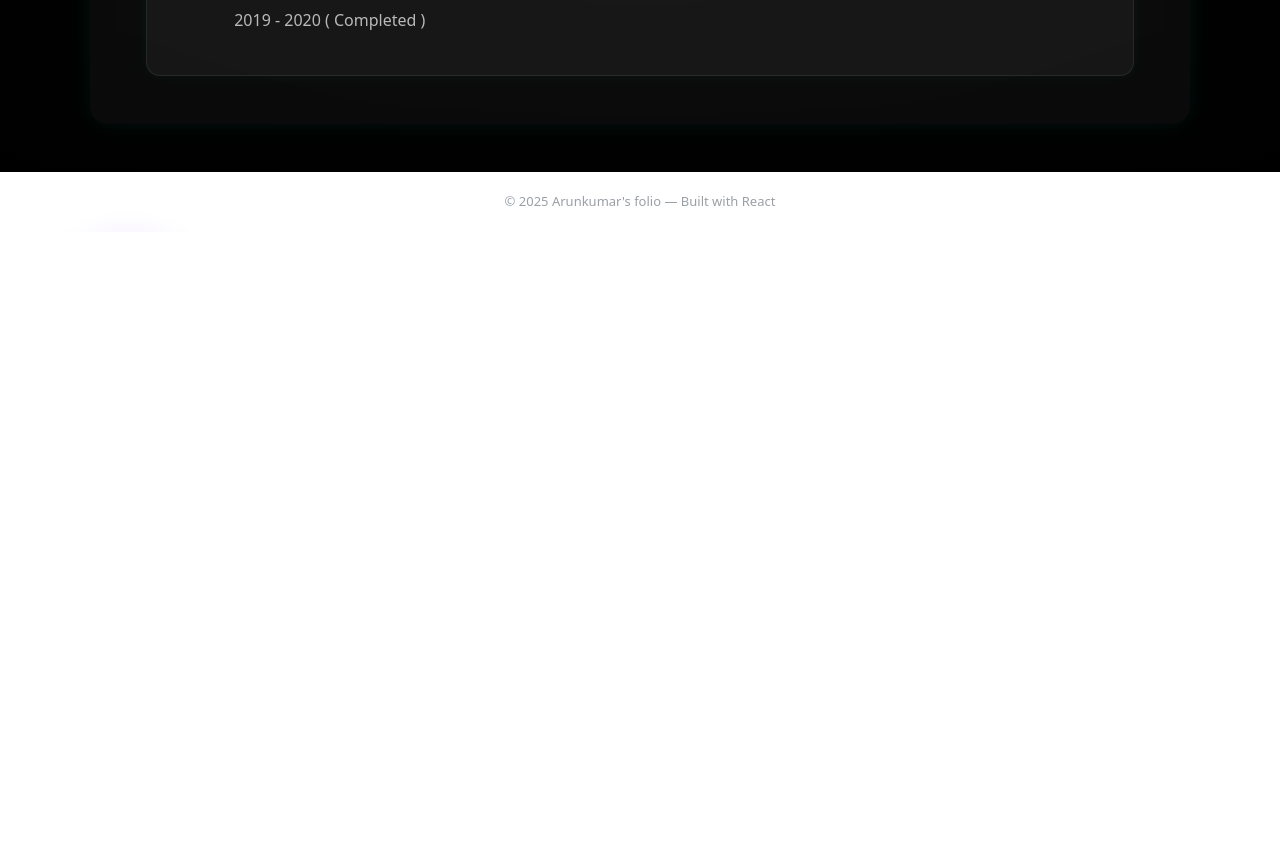
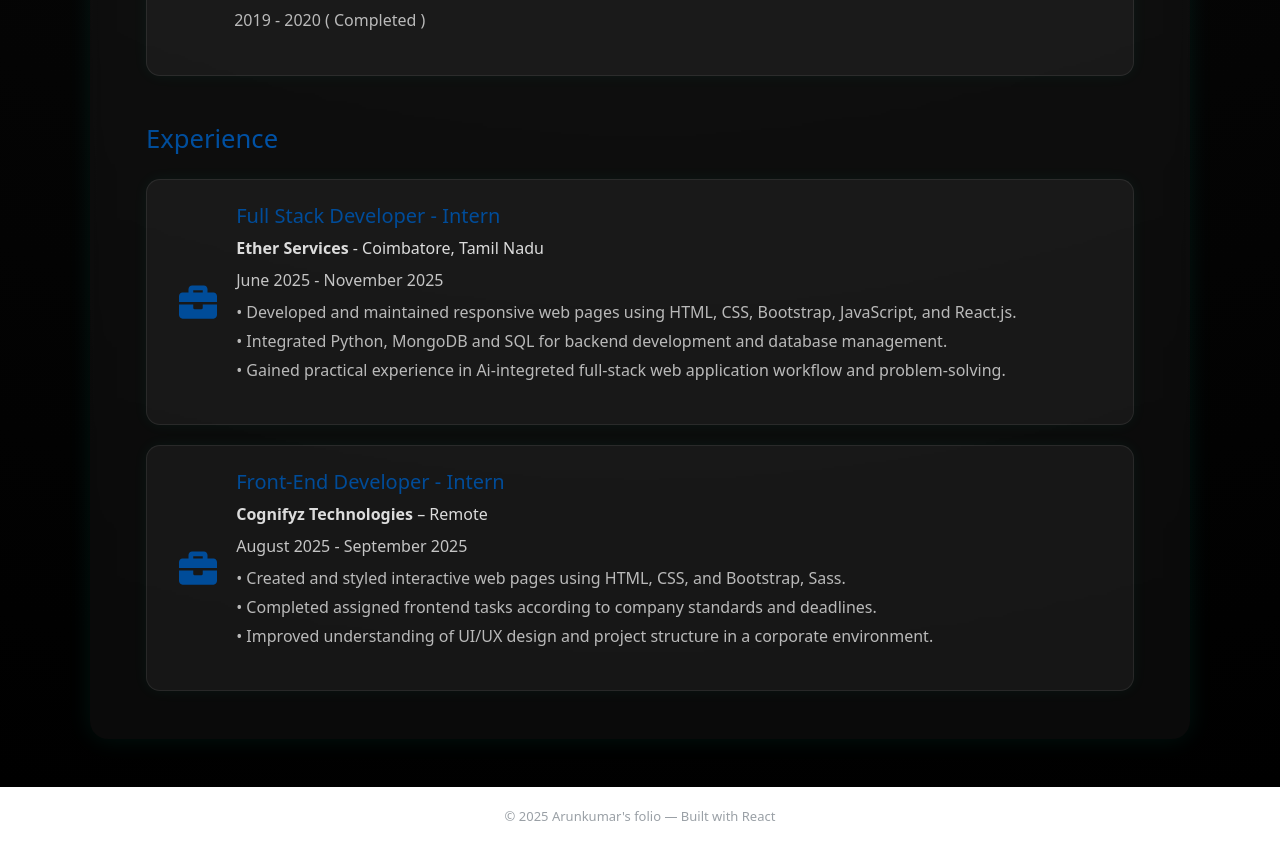
Before and after one commit to arunkumar6218/portfolio, a React (Vite) app: page /about in a window 1280 px wide. Shown: the part 1420-2267 px from the top of the page. Before the commit the page ends 1652 px from the top, so only its background shows below. Built offline with nearby package versions, Linux system fonts and the light colour scheme; the HTML template or start-up script is replaced by a standard one.

Commit message:
About.jsx

```diff
--- a/src/pages/About.jsx
+++ b/src/pages/About.jsx
@@ -1,6 +1,6 @@
 import React from "react";
 import { motion } from "framer-motion";
-import { FaUniversity, FaSchool, FaGraduationCap } from "react-icons/fa";
+import { FaUniversity, FaSchool, FaGraduationCap, FaBriefcase } from "react-icons/fa";
 
 const AboutMe = () => {
   return (
@@ -167,7 +167,7 @@ const AboutMe = () => {
                 gap: "1.2rem",
               }}
             >
-              <FaGraduationCap size={38} color="var(--accent)" />
+              <FaSchool size={38} color="var(--accent)" />
               <div>
                 <h4
                   style={{
@@ -237,6 +237,137 @@ const AboutMe = () => {
               </div>
             </motion.div>
           </div>
+
+          {/* --- Experience Section --- */}
+<motion.div
+  initial={{ opacity: 0, y: 20 }}
+  animate={{ opacity: 1, y: 0 }}
+  transition={{ delay: 1.0, duration: 0.8 }}
+  style={{ marginTop: "3rem" }}
+>
+  <h3
+    style={{
+      fontSize: "1.6rem",
+      marginBottom: "1.5rem",
+      background: "linear-gradient(90deg, var(--accent), var(--accent-2))",
+      WebkitBackgroundClip: "text",
+      color: "transparent",
+    }}
+  >
+    Experience
+  </h3>
+
+  <div
+    style={{
+      display: "flex",
+      flexDirection: "column",
+      gap: "1.2rem",
+    }}
+  >
+    {/* --- Experience Card 1 --- */}
+    <motion.div
+      whileHover={{
+        scale: 1.02,
+        boxShadow: "0 0 25px rgba(0,255,200,0.15)",
+      }}
+      transition={{ duration: 0.3 }}
+      style={{
+        background: "rgba(255,255,255,0.05)",
+        borderRadius: "14px",
+        padding: "1.5rem 2rem",
+        border: "1px solid rgba(255,255,255,0.08)",
+        boxShadow: "0 0 15px rgba(0,255,200,0.05)",
+        display: "flex",
+        alignItems: "center",
+        gap: "1.2rem",
+      }}
+    >
+      <FaBriefcase size={38} color="var(--accent)" />
+      <div>
+        <h4
+          style={{
+            color: "var(--accent)",
+            marginBottom: "0.4rem",
+            fontSize: "1.25rem",
+          }}
+        >
+          Full Stack Developer - Intern
+        </h4>
+
+        <p
+          style={{
+            color: "rgba(255,255,255,0.85)",
+            marginBottom: "0.2rem",
+          }}
+        >
+          <strong>Ether Services</strong> - Coimbatore, Tamil Nadu
+        </p>
+
+        <p style={{ color: "rgba(255,255,255,0.75)", marginBottom: "0.2rem" }}>
+          June 2025 - November 2025
+        </p>
+
+        <p style={{ color: "rgba(255,255,255,0.7)" }}>
+           • Developed and maintained responsive web pages using HTML, CSS, Bootstrap, JavaScript, and React.js.<br/>
+           • Integrated Python, MongoDB and SQL for backend development and database management.<br/>
+           • Gained practical experience in Ai-integreted full-stack web application workflow and problem-solving.<br/>
+        </p>
+      </div>
+    </motion.div>
+
+    {/* --- Experience Card 2 --- */}
+    <motion.div
+      whileHover={{
+        scale: 1.02,
+        boxShadow: "0 0 25px rgba(0,255,200,0.15)",
+      }}
+      transition={{ duration: 0.3 }}
+      style={{
+        background: "rgba(255,255,255,0.05)",
+        borderRadius: "14px",
+        padding: "1.5rem 2rem",
+        border: "1px solid rgba(255,255,255,0.08)",
+        boxShadow: "0 0 15px rgba(0,255,200,0.05)",
+        display: "flex",
+        alignItems: "center",
+        gap: "1.2rem",
+      }}
+    >
+      <FaBriefcase size={38} color="var(--accent)" />
+      <div>
+        <h4
+          style={{
+            color: "var(--accent)",
+            marginBottom: "0.4rem",
+            fontSize: "1.25rem",
+          }}
+        >
+          Front-End Developer - Intern
+        </h4>
+
+        <p
+          style={{
+            color: "rgba(255,255,255,0.85)",
+            marginBottom: "0.2rem",
+          }}
+        >
+          <strong>Cognifyz Technologies</strong> – Remote
+        </p>
+
+        <p style={{ color: "rgba(255,255,255,0.75)", marginBottom: "0.2rem" }}>
+          August 2025 - September 2025
+        </p>
+
+        <p style={{ color: "rgba(255,255,255,0.7)" }}>
+          • Created and styled interactive web pages using HTML, CSS, and Bootstrap, Sass.<br/>
+          • Completed assigned frontend tasks according to company standards and deadlines.<br/>
+          • Improved understanding of UI/UX design and project structure in a corporate environment.<br/>
+        </p>
+      </div>
+    </motion.div>
+  </div>
+</motion.div>
+
         </motion.div>
       </motion.div>
     </div>
```
